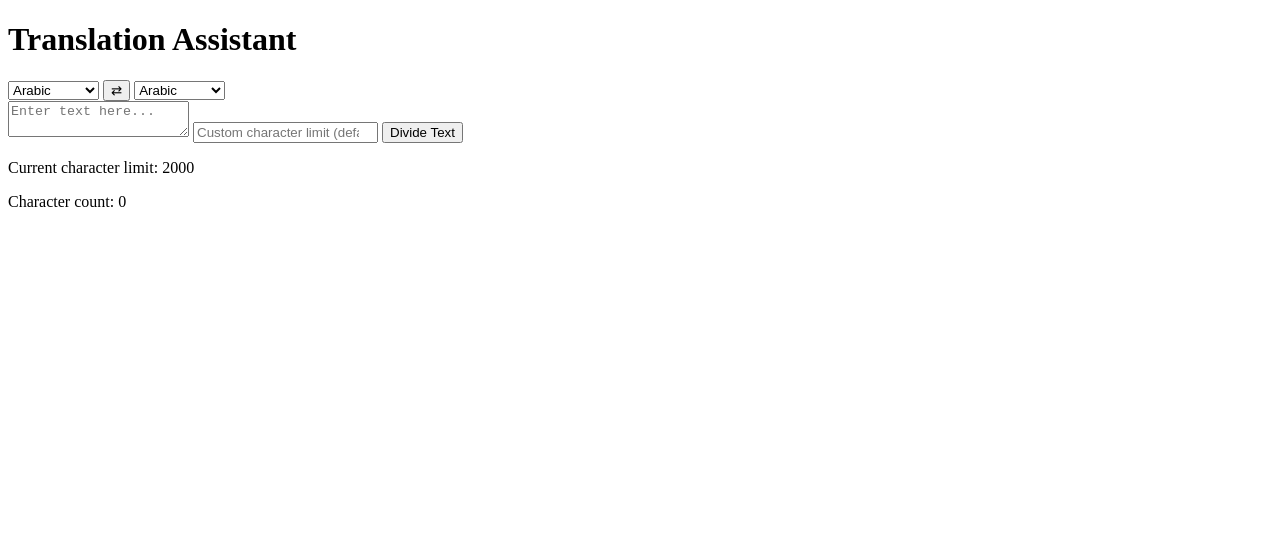
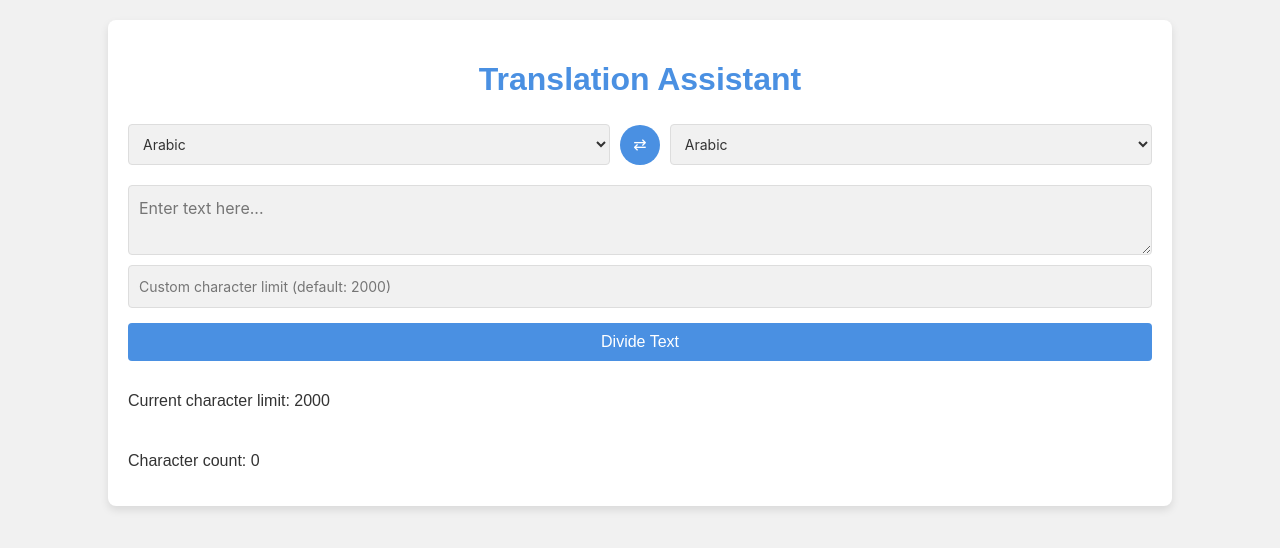
Before and after one commit to gatto-p/translation-assistant-V2, a plain HTML site: page index.html in a window 1280 px wide. Drawn offline with nearby package versions, Linux system fonts and the light colour scheme.

Commit message:
Update index.html

```diff
--- a/index.html
+++ b/index.html
@@ -10,7 +10,7 @@
     <title>Translation Assistant</title>
 
     <!-- Linking to CSS and JS -->
-    <link rel="stylesheet" href="staticcopy/colors.css">
+    <link rel="stylesheet" href="static/colorscopy.css">
 <script src="static/backendcopy.js"></script>
 <script src="https://cdnjs.cloudflare.com/ajax/libs/jspdf/2.5.1/jspdf.umd.min.js"></script>
 
```
